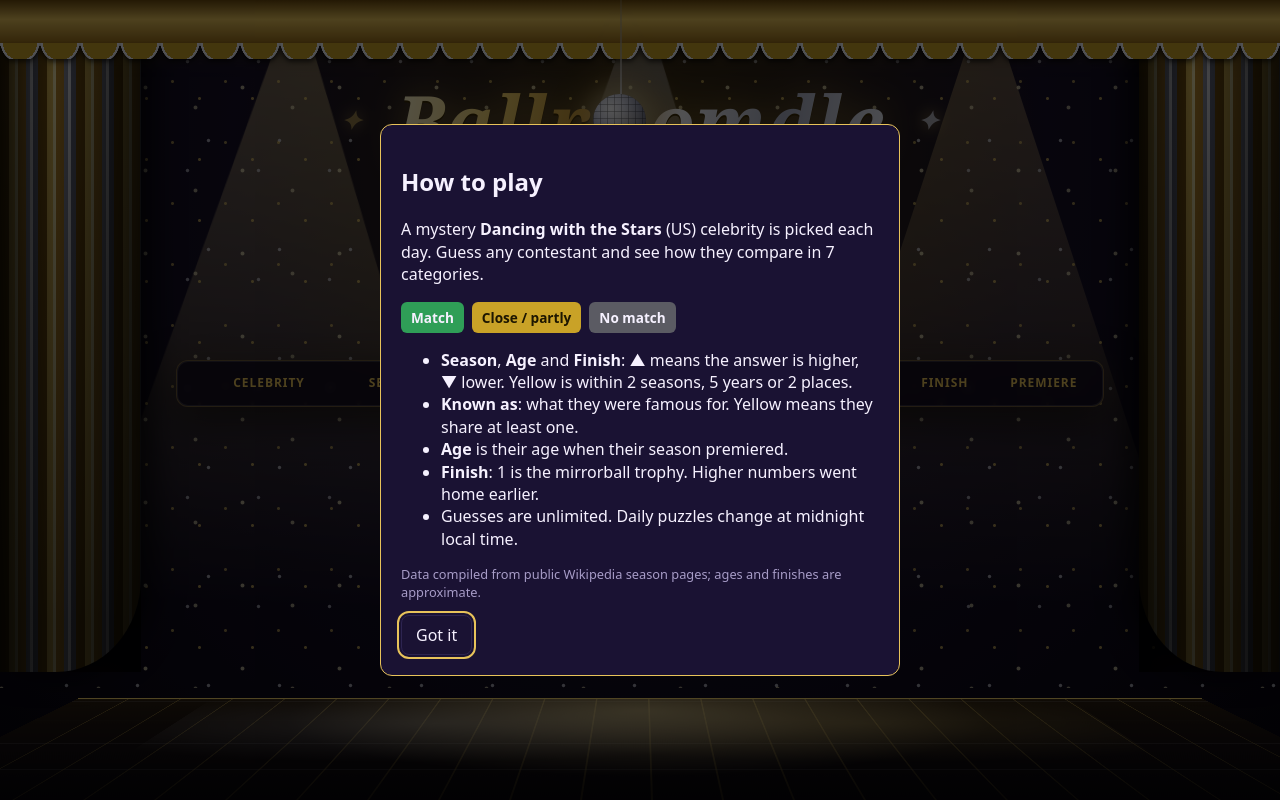
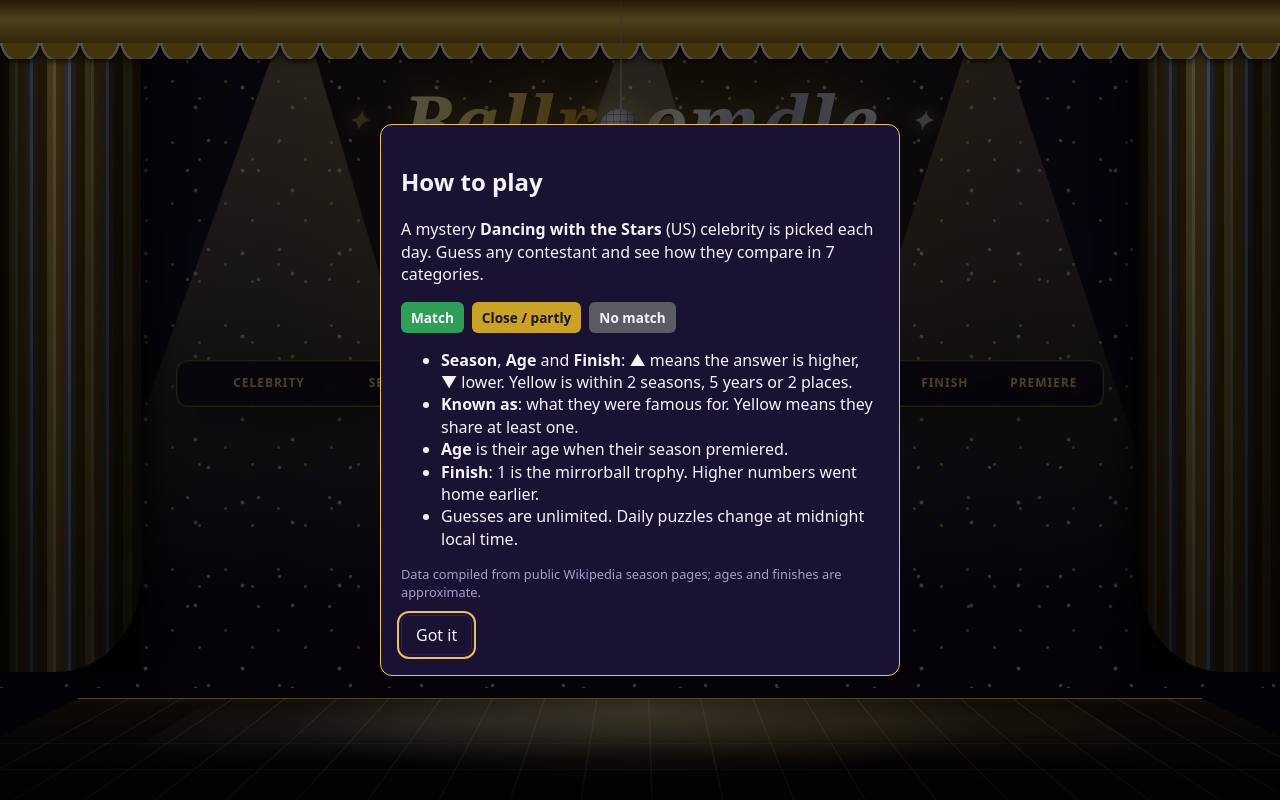
Before and after one commit to gabrielstemarie0/DWTSle, a plain HTML site: page index.html in a window 1280 px wide. Drawn offline with Linux system fonts and the light colour scheme; a web font is replaced by a local one.

Commit message:
Align mirrorball with the logo baseline
Co-Authored-By: Claude Sonnet 5.5 <noreply@anthropic.com>
Claude-Session: https://claude.ai/code/session_016hfPittzv5gPQPkxBXRpFf

```diff
--- a/styles.css
+++ b/styles.css
@@ -61,10 +61,10 @@ header,main{position:relative;z-index:1}
 @media(prefers-reduced-motion:reduce){.beam{animation:none}}
 /* ---- logo ---- */
 .logo{margin:0;display:flex;align-items:center;justify-content:center;gap:.4em;font-family:'Playfair Display',Georgia,serif;font-style:italic;font-weight:900;font-size:clamp(2.4rem,9vw,4.6rem);line-height:1;letter-spacing:.01em}
-.logo .word{display:inline-flex;align-items:center;background:linear-gradient(100deg,#fff8d6 0%,#f0cf6a 22%,#b8862b 42%,#f4f4fa 58%,#a9aec2 78%,#e9ebf5 100%);-webkit-background-clip:text;background-clip:text;color:transparent;-webkit-text-fill-color:transparent;filter:drop-shadow(0 2px 0 #3b2a05) drop-shadow(0 0 18px #e8c35a66);padding:0 .05em}
+.logo .word{display:inline-block;background:linear-gradient(100deg,#fff8d6 0%,#f0cf6a 22%,#b8862b 42%,#f4f4fa 58%,#a9aec2 78%,#e9ebf5 100%);-webkit-background-clip:text;background-clip:text;color:transparent;-webkit-text-fill-color:transparent;filter:drop-shadow(0 2px 0 #3b2a05) drop-shadow(0 0 18px #e8c35a66);padding:0 .05em}
 .logo .star{color:#f0cf6a;font-size:.35em;filter:drop-shadow(0 0 8px #f0cf6a);animation:tw 2.4s ease-in-out infinite alternate}
 .logo .s2{animation-delay:1.2s;color:#e9ebf5}
-.mball{display:inline-block;position:relative;width:.72em;height:.72em;margin:0 .04em;border-radius:50%;-webkit-text-fill-color:initial;background:radial-gradient(circle at 34% 28%,#fff,#d5d7e4 26%,#7d8095 62%,#2c2c3a);box-shadow:0 0 22px 4px #ffffff55,0 0 40px 8px #e8c35a33;filter:none}
+.mball{display:inline-block;position:relative;vertical-align:baseline;width:.56em;height:.56em;margin:0 .03em -.02em;border-radius:50%;-webkit-text-fill-color:initial;background:radial-gradient(circle at 34% 28%,#fff,#d5d7e4 26%,#7d8095 62%,#2c2c3a);box-shadow:0 0 22px 4px #ffffff55,0 0 40px 8px #e8c35a33;filter:none}
 .mball::before{content:"";position:absolute;left:50%;bottom:100%;width:2px;height:120px;background:linear-gradient(#0000,#e9ebf5aa)}
 .mball::after{content:"";position:absolute;inset:0;border-radius:50%;background:repeating-linear-gradient(0deg,#0007 0 1px,transparent 1px 7px),repeating-linear-gradient(90deg,#0007 0 1px,transparent 1px 7px),radial-gradient(circle at 70% 70%,#e8c35a55,transparent 50%);animation:tw 2.4s ease-in-out infinite alternate}
 @keyframes tw{from{opacity:.55}to{opacity:1}}
```
